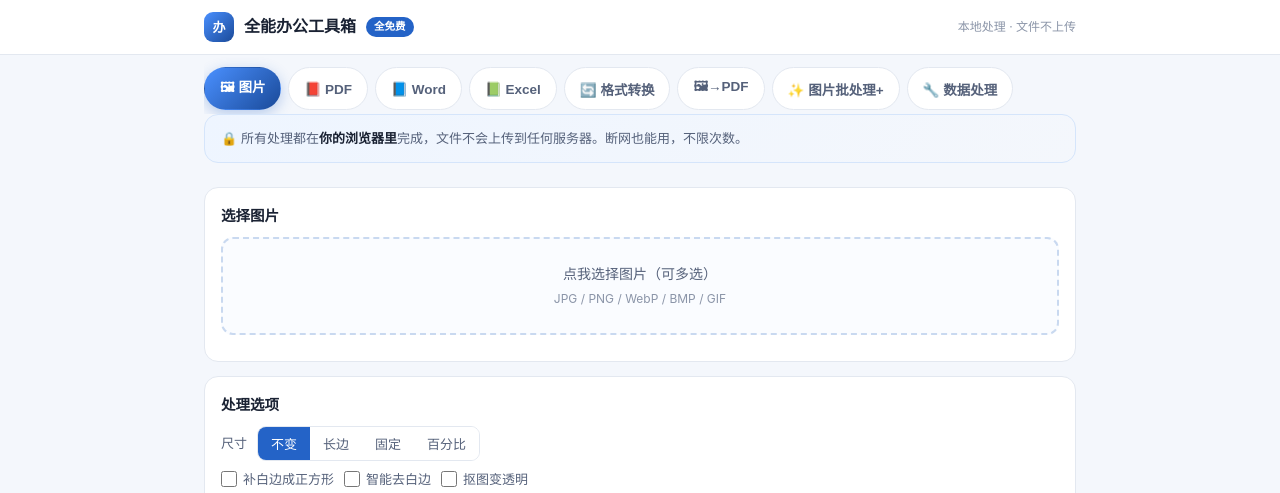
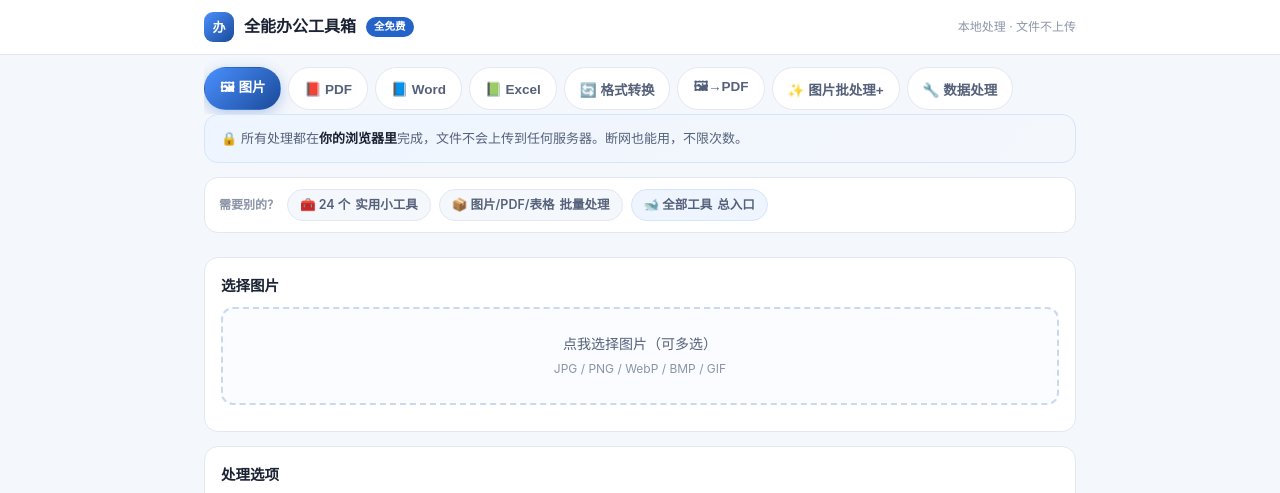
Before and after one commit to lsj666nsyw/office-tools, a plain HTML site: page index.html in a window 1280 px wide. Shown: the top 493 px of the page. Drawn offline with Linux system fonts and the light colour scheme.

Commit message:
feat: 加跨站导流条（办公工具箱 ↔ 小工具集 ↔ 批量处理 ↔ 总入口）

```diff
--- a/index.html
+++ b/index.html
@@ -86,7 +86,28 @@ footer .wrap{display:flex;flex-wrap:wrap;gap:10px;align-items:center;justify-con
 .check{display:flex;align-items:center;gap:6px;font-size:13px;color:var(--ink2);cursor:pointer}
 .check input{width:16px;height:16px;accent-color:var(--b)}
 input[type=range]{accent-color:var(--b);width:130px}
-@media(max-width:560px){.hd .pc{display:none}nav button{padding:7px 12px;font-size:13px}}
+/* 跨站导流 */
+.crossnav{
+  display:flex;flex-wrap:wrap;align-items:center;gap:8px;
+  background:#fff;border:1px solid var(--line);border-radius:var(--r);
+  padding:11px 14px;margin-bottom:14px;
+}
+.cn-lab{font-size:12px;color:var(--ink3);font-weight:600;flex:none}
+.cn-item{
+  display:inline-flex;align-items:center;gap:5px;text-decoration:none;
+  font-size:12.5px;color:var(--ink2);background:#f4f7fc;border:1px solid #e3e8f0;
+  border-radius:999px;padding:5px 12px;font-weight:600;transition:.15s;
+}
+.cn-item:hover{border-color:var(--b);color:var(--b2);background:#eef5ff}
+.cn-item b{font-weight:700}
+.cn-home{background:#eef5ff;border-color:#d5e5fd}
+.cn-home:hover{border-color:var(--b);color:var(--b2);background:#e4efff}
+@media(max-width:560px){
+  .hd .pc{display:none}
+  nav button{padding:7px 12px;font-size:13px}
+  .crossnav{gap:6px;padding:10px 12px}
+  .cn-lab{width:100%}
+}
 </style>
 </head>
 <body>
@@ -113,6 +134,13 @@ input[type=range]{accent-color:var(--b);width:130px}
   </nav>
 
   <div class="promo">🔒 所有处理都在<b>你的浏览器里</b>完成，文件不会上传到任何服务器。断网也能用，不限次数。</div>
+
+  <div class="crossnav">
+    <span class="cn-lab">需要别的？</span>
+    <a class="cn-item" href="https://lsj666nsyw.github.io/whale-tools/">🧰 24 个<b>实用小工具</b></a>
+    <a class="cn-item" href="https://lsj666nsyw.github.io/whale-batch/">📦 图片/PDF/表格<b>批量处理</b></a>
+    <a class="cn-item cn-home" href="https://lsj666nsyw.github.io/whale-home/">🐋 全部工具<b>总入口</b></a>
+  </div>
 
   <!-- ==================== 图片 ==================== -->
   <section id="s-img" class="on">
```
